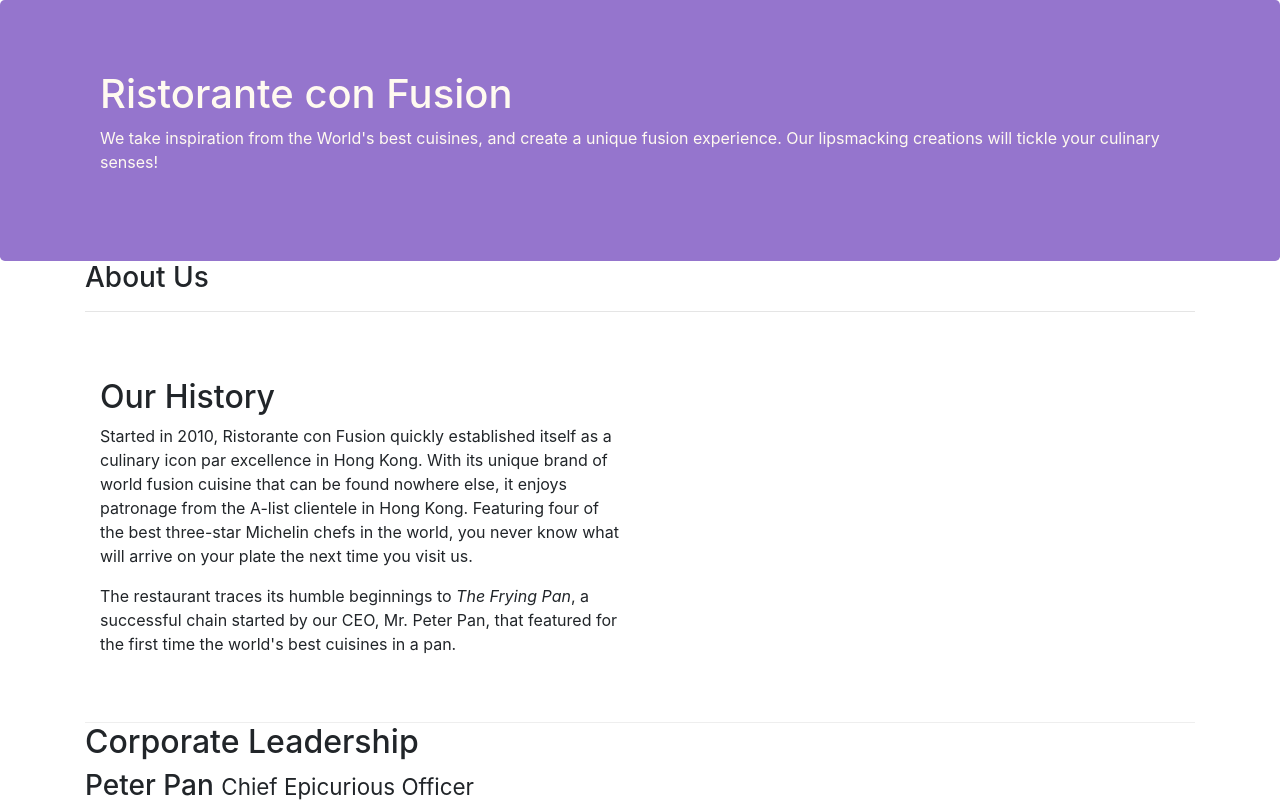
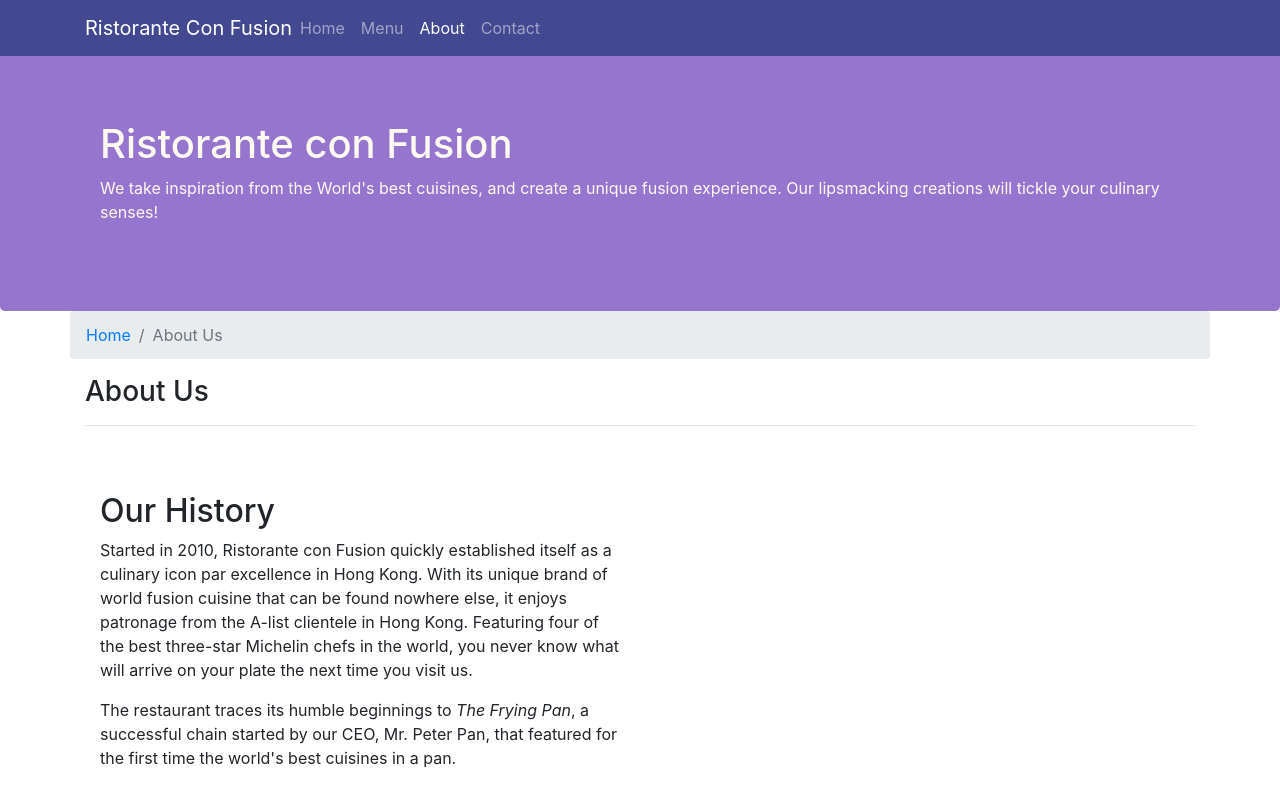
Before and after one commit to aakash-virat18/bootstrap4-tutorial, a website: page aboutus.html in a window 1280 px wide. Shown: the top 806 px of the page. Drawn offline with nearby package versions, Linux system fonts and the light colour scheme.

Commit message:
navbar and breadcrumps

```diff
--- a/aboutus.html
+++ b/aboutus.html
@@ -17,6 +17,30 @@
 
 <body>
 
+    <nav class="navbar navbar-dark navbar-expand-sm fixed-top">
+        <div class="container">
+            <button class="navbar-toggler" type="button" data-toggle="collapse" data-target="#Navbar">
+                <span class="navbar-toggler-icon">
+
+                </span>
+            </button>
+            <a class="navbar-brand mr-auto" href="./index.html">Ristorante Con Fusion</a>
+            <div class="collapse navbar-collapse" id="Navbar">
+
+                <ul class="navbar-nav mr-auto">
+                    <li class="nav-item "><a class="nav-link" href="./index.html">Home</a></li>
+                    <li class="nav-item"><a class="nav-link" href="#">Menu</a></li>
+                    <li class="nav-item"><a class="nav-link active" href="#">About</a></li>
+                    <li class="nav-item"><a class="nav-link" href="#">Contact</a></li>
+
+                </ul>
+
+            </div>
+
+        </div>
+
+    </nav>
+
     <header class="jumbotron">
         <div class="container">
             <div class="row row-header">
@@ -31,7 +55,12 @@
     </header>
 
     <div class="container">
-        <div class="row align-items-center">
+        <div class="row">
+            <ol class="col-12 breadcrumb">
+                <li class="breadcrumb-item"><a href="./index.html">Home</a></li>
+                <li class="breadcrumb-item active">About Us</li>
+
+            </ol>
             <div class="col-12 ">
                <h3>About Us</h3>
                <hr>
@@ -80,7 +109,7 @@
                 <div class="col-4 offset-1 col-sm-2">
                     <h5>Links</h5>
                     <ul class="list-unstyled">
-                        <li><a href="#">Home</a></li>
+                        <li><a href="./index.html">Home</a></li>
                         <li><a href="#">About</a></li>
                         <li><a href="#">Menu</a></li>
                         <li><a href="#">Contact</a></li>
--- a/css/styles.css
+++ b/css/styles.css
@@ -28,3 +28,12 @@
     margin: 0px;
     color: #0f0f0f;
 }
+
+body{
+    padding: 50px 0px 0px 0px;
+    z-index: 0;
+}
+
+.navbar-dark{
+    background-color: rgb(66, 73, 144);
+}
```
Also changed, not shown: index.html (+25 -1 lines).
